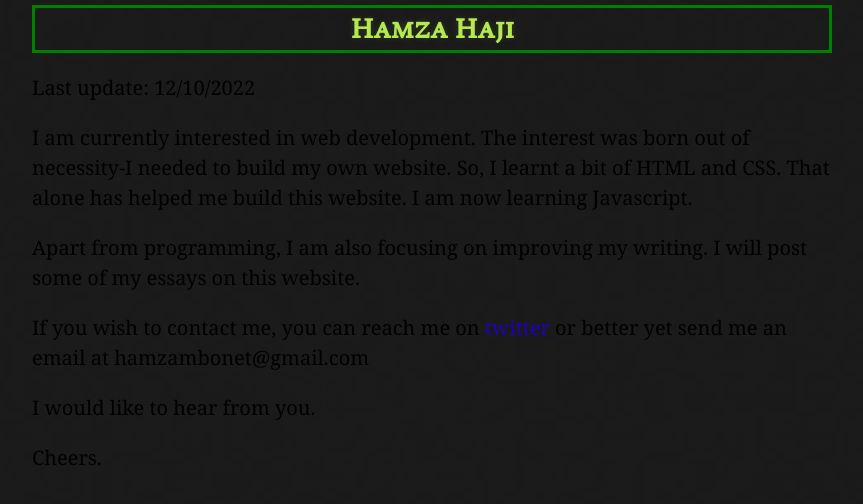
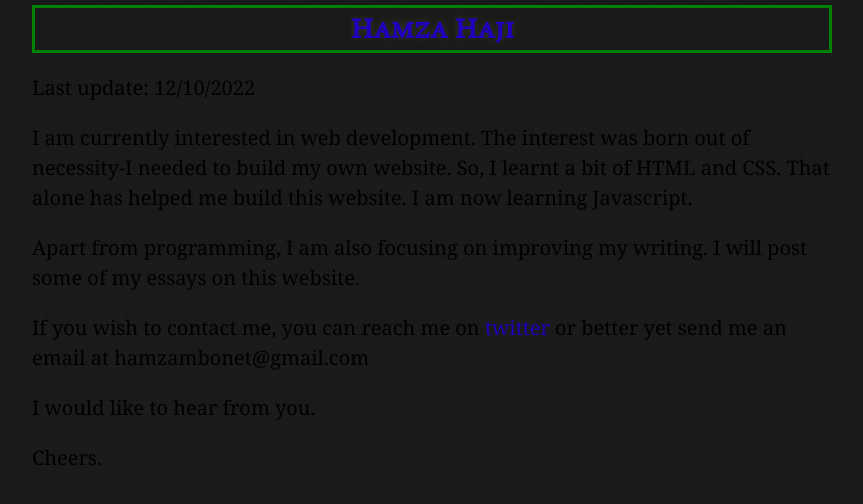
Before and after one commit to habasweiny/habasweiny.github.io, a Jekyll site: the page built from now.html, in a window 1280 px wide. Shown: the top 504 px of the page, without its empty margins (208-1071 px from the left). Built offline with Jekyll 4.4.1, drawn with Linux system fonts in a browser that asks for light colours.

Commit message:
Update now.html

```diff
--- a/_layouts/now.html
+++ b/_layouts/now.html
@@ -13,7 +13,7 @@
   <body>
     <header>
       <div>
-          <h1 id="a-title">{{ site.title}}</h1>
+        <h1 id="a-title"><a href="/">{{ site.title}}</a></h1>
       </div>
     </header>
    {{ content }}
```
